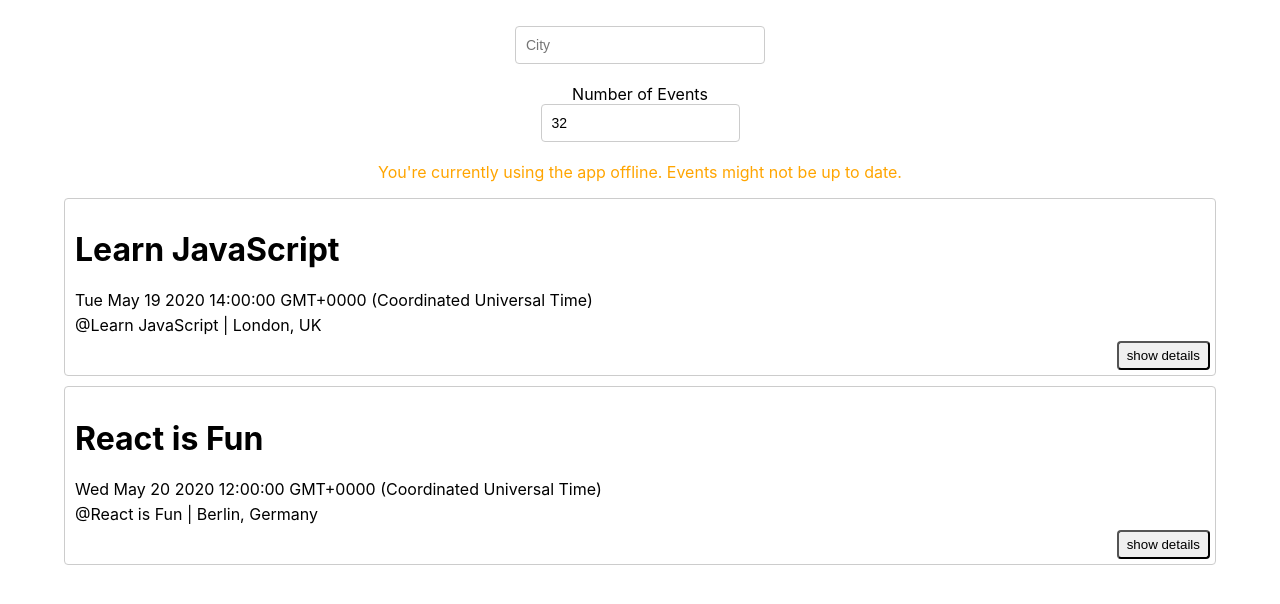
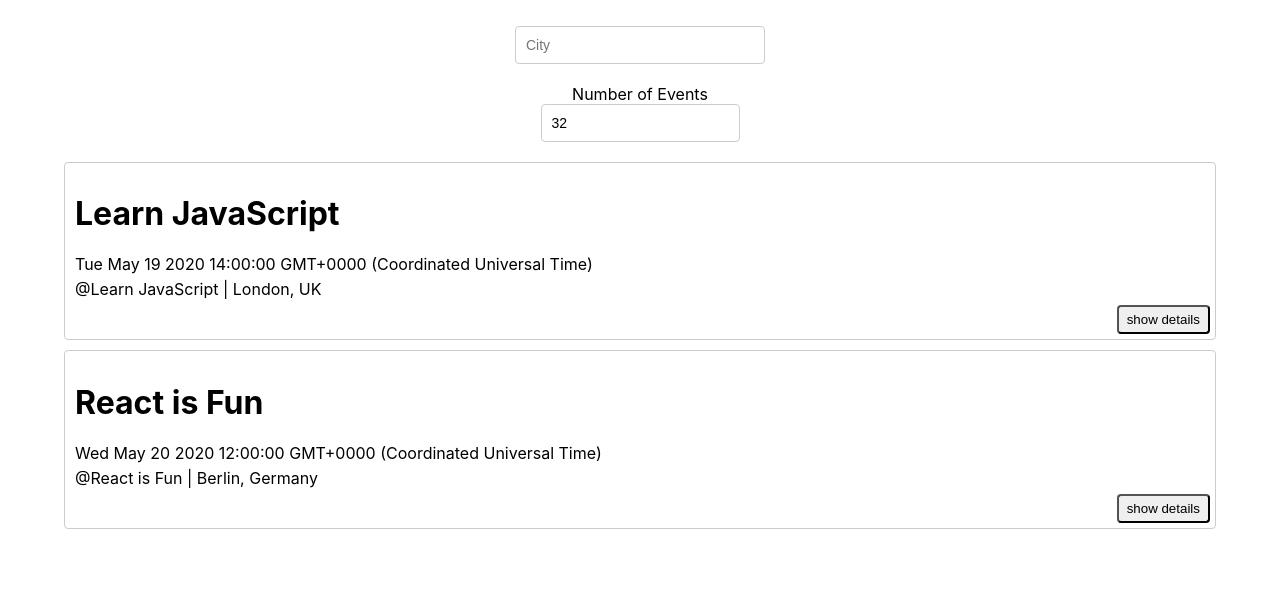
Before and after one commit to ecspecial/meet, a React (Create React App) app: page / in a window 1280 px wide. Shown: the top 604 px of the page. Built offline with nearby package versions, Linux system fonts and the light colour scheme; what atatus-spa would draw is missing.

Commit message:
Improved typo for offline Alert

```diff
--- a/src/EventList.js
+++ b/src/EventList.js
@@ -8,7 +8,7 @@ class EventList extends Component {
         return (
             <div>
                 <div>
-                    { !navigator.online && <WarningAlert text="You're currently using the app offline. Events might not be up to date."></WarningAlert>}
+                    { !navigator.onLine && <WarningAlert text="You're currently using the app offline. Events might not be up to date."></WarningAlert>}
                 </div>
 
                 <ul className="EventList">
```
